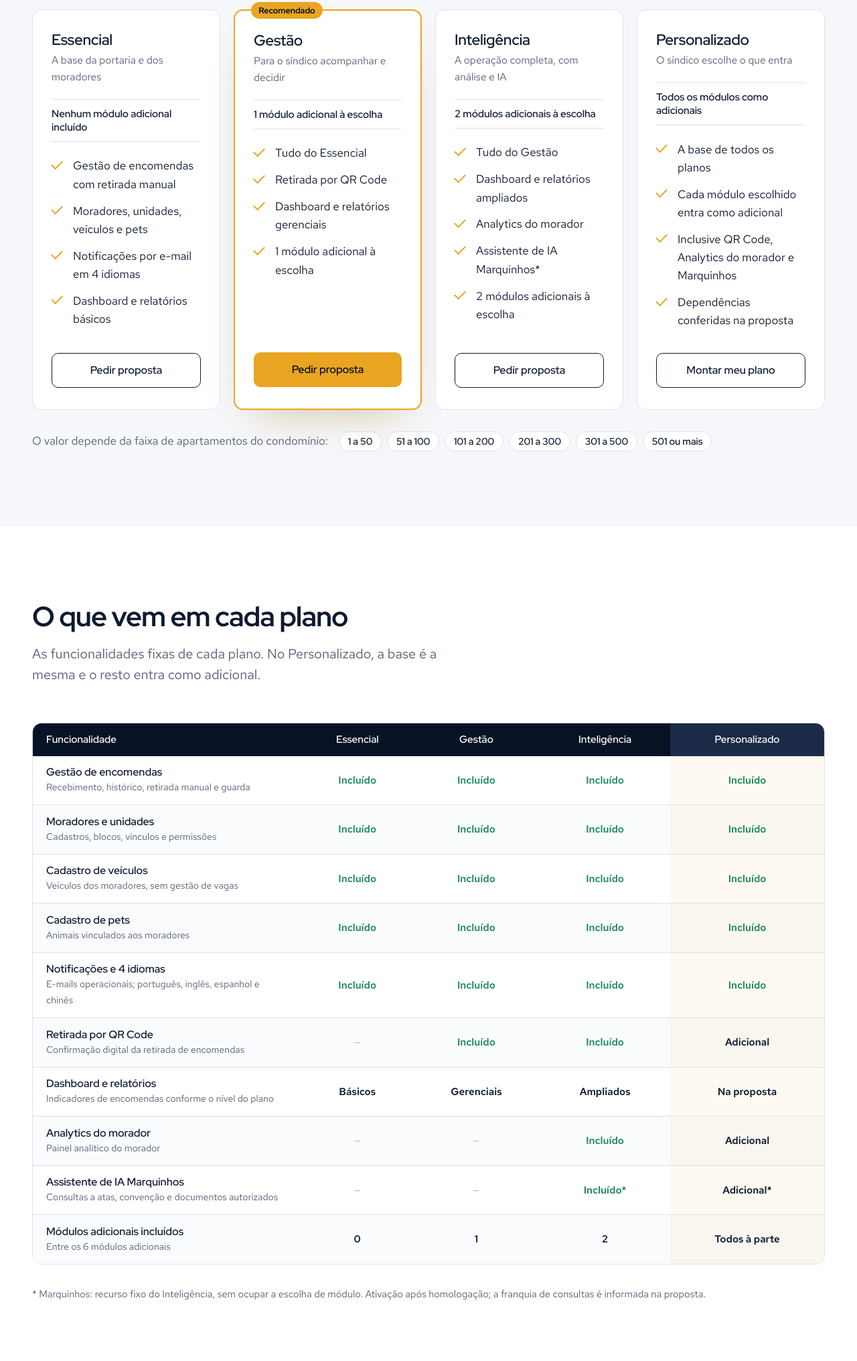
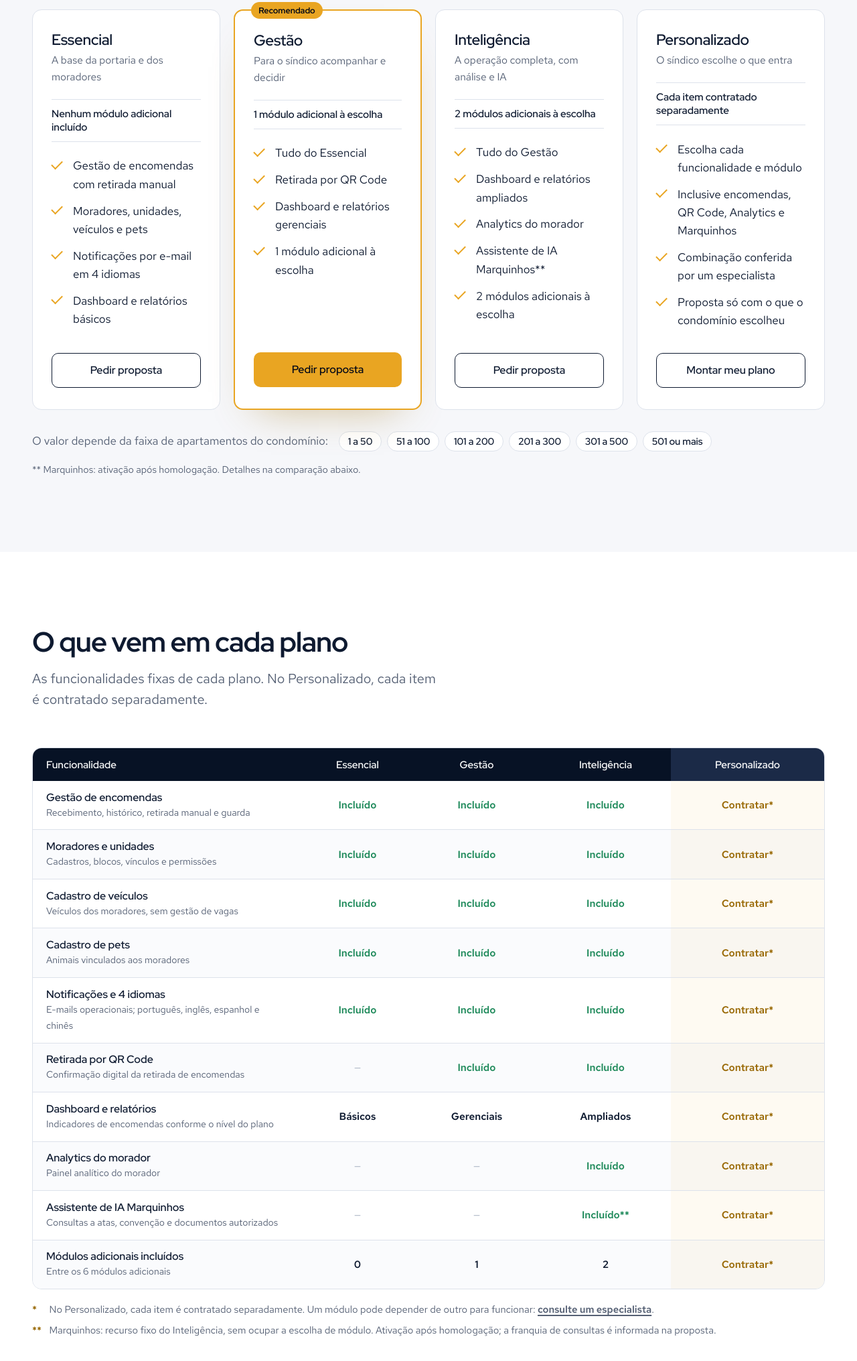
Before and after one commit to arcanos-solucoes-inteligentes/arcanos-site, an Astro site: page /planos in a window 1280 px wide. Shown: the part 548-2580 px from the top of the page at 67% size. Built offline with nearby package versions, Linux system fonts and the light colour scheme; Astro itself is replaced by a stand-in of ours.

Commit message:
feat(planos): coluna Personalizado com 'Contratar*' e legenda de dependências
Na comparação de planos, o Personalizado não mostra mais 'Incluído':
todas as linhas dizem 'Contratar*', porque cada item é contratado
separadamente. A legenda '*' avisa que um módulo pode depender de outro
para funcionar e leva para o especialista (contato já com o Personalizado
marcado). A nota do Marquinhos passa a usar '**' para não confundir.
Cartão, textos e apresentação de marketing acompanham.

Co-Authored-By: Claude Opus 5.5 <noreply@anthropic.com>

```diff
--- a/marketing/gerar.mjs
+++ b/marketing/gerar.mjs
@@ -151,7 +151,7 @@ S.push(`
       ${kicker("O resto da rotina")}
       <h2 class="h2">Do portão à garagem, o condomínio inteiro no mesmo sistema.</h2>
       <ul class="mods">${mods.map((m) => `<li>${esc(m)}</li>`).join("")}</ul>
-      <p class="peq">* Módulo adicional: o Gestão inclui 1, o Inteligência inclui 2 e os outros são contratados à parte. No Personalizado, todos são adicionais.</p>
+      <p class="peq">* Módulo adicional: o Gestão inclui 1, o Inteligência inclui 2 e os outros são contratados à parte. No Personalizado, tudo é contratado separadamente.</p>
     </div>
     <div class="imgs">${painel("vagas", "Arcondo · Mapa da garagem", "Mapa da garagem com a vaga S1-08 destacada")}<p class="leg">Mapa da garagem: cada vaga com a situação de hoje.</p></div>
   </div>
@@ -197,7 +197,7 @@ S.push(`
 <section class="slide papel">
   <div class="topo">${kicker("Planos")}<h2 class="h2">Três planos, ou um do jeito do seu condomínio.</h2></div>
   <div class="planos">${plans.map((p) => `<article class="plano${p.highlight ? " plano--hi" : ""}${p.custom ? " plano--custom" : ""}"><h3>${esc(p.name)}</h3><p class="fit">${esc(p.fit)}</p><ul>${p.items.map((i) => `<li>${esc(i)}</li>`).join("")}</ul></article>`).join("")}</div>
-  <p class="fecho fecho--l">Valor mensal por condomínio, pela faixa de apartamentos. * Marquinhos: ativação após homologação.</p>
+  <p class="fecho fecho--l">Valor mensal por condomínio, pela faixa de apartamentos. ** Marquinhos: ativação após homologação.</p>
   ${rod()}
 </section>`);
 
--- a/src/data/site.js
+++ b/src/data/site.js
@@ -133,7 +133,7 @@ export const featureGroups = [
   {
     id: "plano",
     title: "Conforme o plano",
-    summary: "Recursos que entram a partir de um plano específico. No Personalizado, entram como adicionais.",
+    summary: "Recursos que entram a partir de um plano específico. No Personalizado, são contratados separadamente.",
     features: [
       { name: "Retirada por QR Code", text: "O morador escaneia o QR Code fixo da portaria e o porteiro confirma a baixa.", tag: "Gestão e Inteligência" },
       { name: "Analytics do morador", text: "Painel com os números e o histórico das encomendas do próprio morador.", tag: "Inteligência" },
@@ -143,7 +143,7 @@ export const featureGroups = [
   {
     id: "adicionais",
     title: "Módulos adicionais",
-    summary: "Seis módulos para escolher. O Gestão inclui 1, o Inteligência inclui 2, e os outros podem ser contratados à parte. No Personalizado, todos são adicionais.",
+    summary: "Seis módulos para escolher. O Gestão inclui 1, o Inteligência inclui 2, e os outros podem ser contratados à parte. No Personalizado, todos são contratados separadamente.",
     features: [
       { name: "Comunicados", text: "Publicação de avisos e informações aos moradores, por push e e-mail.", tag: "Adicional" },
       { name: "Achados e perdidos", text: "Registro, acompanhamento e devolução de objetos, com fotos.", tag: "Adicional" },
@@ -247,14 +247,14 @@ export const plans = [
     name: "Inteligência",
     fit: "A operação completa, com análise e IA",
     modules: "2 módulos adicionais à escolha",
-    items: ["Tudo do Gestão", "Dashboard e relatórios ampliados", "Analytics do morador", "Assistente de IA Marquinhos*", "2 módulos adicionais à escolha"]
+    items: ["Tudo do Gestão", "Dashboard e relatórios ampliados", "Analytics do morador", "Assistente de IA Marquinhos**", "2 módulos adicionais à escolha"]
   },
   {
     id: "personalizado",
     name: "Personalizado",
     fit: "O síndico escolhe o que entra",
-    modules: "Todos os módulos como adicionais",
-    items: ["A base de todos os planos", "Cada módulo escolhido entra como adicional", "Inclusive QR Code, Analytics do morador e Marquinhos", "Dependências conferidas na proposta"],
+    modules: "Cada item contratado separadamente",
+    items: ["Escolha cada funcionalidade e módulo", "Inclusive encomendas, QR Code, Analytics e Marquinhos", "Combinação conferida por um especialista", "Proposta só com o que o condomínio escolheu"],
     custom: true
   }
 ];
@@ -263,26 +263,30 @@ export const plans = [
 export const planMatrix = {
   columns: ["Essencial", "Gestão", "Inteligência", "Personalizado"],
   rows: [
-    { name: "Gestão de encomendas", text: "Recebimento, histórico, retirada manual e guarda", values: ["Incluído", "Incluído", "Incluído", "Incluído"] },
-    { name: "Moradores e unidades", text: "Cadastros, blocos, vínculos e permissões", values: ["Incluído", "Incluído", "Incluído", "Incluído"] },
-    { name: "Cadastro de veículos", text: "Veículos dos moradores, sem gestão de vagas", values: ["Incluído", "Incluído", "Incluído", "Incluído"] },
-    { name: "Cadastro de pets", text: "Animais vinculados aos moradores", values: ["Incluído", "Incluído", "Incluído", "Incluído"] },
-    { name: "Notificações e 4 idiomas", text: "E-mails operacionais; português, inglês, espanhol e chinês", values: ["Incluído", "Incluído", "Incluído", "Incluído"] },
-    { name: "Retirada por QR Code", text: "Confirmação digital da retirada de encomendas", values: ["—", "Incluído", "Incluído", "Adicional"] },
-    { name: "Dashboard e relatórios", text: "Indicadores de encomendas conforme o nível do plano", values: ["Básicos", "Gerenciais", "Ampliados", "Na proposta"] },
-    { name: "Analytics do morador", text: "Painel analítico do morador", values: ["—", "—", "Incluído", "Adicional"] },
-    { name: "Assistente de IA Marquinhos", text: "Consultas a atas, convenção e documentos autorizados", values: ["—", "—", "Incluído*", "Adicional*"] },
-    { name: "Módulos adicionais incluídos", text: "Entre os 6 módulos adicionais", values: ["0", "1", "2", "Todos à parte"] }
+    { name: "Gestão de encomendas", text: "Recebimento, histórico, retirada manual e guarda", values: ["Incluído", "Incluído", "Incluído", "Contratar*"] },
+    { name: "Moradores e unidades", text: "Cadastros, blocos, vínculos e permissões", values: ["Incluído", "Incluído", "Incluído", "Contratar*"] },
+    { name: "Cadastro de veículos", text: "Veículos dos moradores, sem gestão de vagas", values: ["Incluído", "Incluído", "Incluído", "Contratar*"] },
+    { name: "Cadastro de pets", text: "Animais vinculados aos moradores", values: ["Incluído", "Incluído", "Incluído", "Contratar*"] },
+    { name: "Notificações e 4 idiomas", text: "E-mails operacionais; português, inglês, espanhol e chinês", values: ["Incluído", "Incluído", "Incluído", "Contratar*"] },
+    { name: "Retirada por QR Code", text: "Confirmação digital da retirada de encomendas", values: ["—", "Incluído", "Incluído", "Contratar*"] },
+    { name: "Dashboard e relatórios", text: "Indicadores de encomendas conforme o nível do plano", values: ["Básicos", "Gerenciais", "Ampliados", "Contratar*"] },
+    { name: "Analytics do morador", text: "Painel analítico do morador", values: ["—", "—", "Incluído", "Contratar*"] },
+    { name: "Assistente de IA Marquinhos", text: "Consultas a atas, convenção e documentos autorizados", values: ["—", "—", "Incluído**", "Contratar*"] },
+    { name: "Módulos adicionais incluídos", text: "Entre os 6 módulos adicionais", values: ["0", "1", "2", "Contratar*"] }
   ],
-  note: "* Marquinhos: recurso fixo do Inteligência, sem ocupar a escolha de módulo. Ativação após homologação; a franquia de consultas é informada na proposta."
+  // Legenda: "*" é do Personalizado (pedido do comercial); "**" é a nota do Marquinhos da tabela.
+  legend: [
+    { mark: "*", text: "No Personalizado, cada item é contratado separadamente. Um módulo pode depender de outro para funcionar:", link: { label: "consulte um especialista", href: "/contato/?plano=personalizado" } },
+    { mark: "**", text: "Marquinhos: recurso fixo do Inteligência, sem ocupar a escolha de módulo. Ativação após homologação; a franquia de consultas é informada na proposta." }
+  ]
 };
 
 // O que depende do quê, para montar o Personalizado sem combinação que não funciona.
 // Evidência no código: PARKING_MAP fica sobre o PARKING_SPOTS (ParkingMapsController);
 // as ações do Marquinhos passam pelo [RequiresModule] do endpoint (AssistantEndpointInvoker).
 export const dependencias = [
-  { item: "Retirada por QR Code e Analytics do morador", rule: "Funcionam sobre a Gestão de encomendas, que já vem em todos os planos." },
-  { item: "Gestão de vagas", rule: "Usa o cadastro de veículos e de moradores, também incluídos em todos os planos." },
+  { item: "Retirada por QR Code e Analytics do morador", rule: "Funcionam sobre a Gestão de encomendas." },
+  { item: "Gestão de vagas", rule: "Usa o cadastro de moradores e unidades e o cadastro de veículos." },
   { item: "Mapa e sorteio de vagas", rule: "Só funcionam com o módulo Gestão de vagas contratado." },
   { item: "Validação externa de reservas", rule: "Faz parte de Reservas de ambientes e não é contratada separadamente." },
   { item: "Chamados e ouvidoria; Controle de acesso e visitantes", rule: "Cada par é um único módulo e vem junto." },
--- a/src/pages/planos.astro
+++ b/src/pages/planos.astro
@@ -6,7 +6,7 @@ import { plans, planMatrix, featureGroups, dependencias, implantacao, faixas, fa
 // Conteúdo da tabela comercial "Planos e módulos do aplicativo" (nov/2026).
 // O site não publica preços: o valor sai na proposta, pela faixa de apartamentos.
 const adicionais = featureGroups.find((g) => g.id === "adicionais");
-const marca = (v) => (v === "—" ? "nao" : v.startsWith("Incluído") ? "sim" : "nivel");
+const marca = (v) => (v === "—" ? "nao" : v.startsWith("Incluído") ? "sim" : v.startsWith("Contratar") ? "contratar" : "nivel");
 ---
 
 <BaseLayout
@@ -40,6 +40,7 @@ const marca = (v) => (v === "—" ? "nao" : v.startsWith("Incluído") ? "sim" :
         <p>O valor depende da faixa de apartamentos do condomínio:</p>
         <ul>{faixas.map((f) => <li>{f}</li>)}</ul>
       </div>
+      <p class="muted plans-nota">** Marquinhos: ativação após homologação. Detalhes na comparação abaixo.</p>
     </div>
   </section>
 
@@ -47,7 +48,7 @@ const marca = (v) => (v === "—" ? "nao" : v.startsWith("Incluído") ? "sim" :
     <div class="wrap">
       <div class="sec-head">
         <h2 class="h2">O que vem em cada plano</h2>
-        <p class="lead muted">As funcionalidades fixas de cada plano. No Personalizado, a base é a mesma e o resto entra como adicional.</p>
+        <p class="lead muted">As funcionalidades fixas de cada plano. No Personalizado, cada item é contratado separadamente.</p>
       </div>
       <p class="matrix-dica">Deslize a tabela para o lado para ver os quatro planos.</p>
       <div class="matrix-wrap" role="region" aria-label="Comparação dos planos" tabindex="0">
@@ -65,7 +66,11 @@ const marca = (v) => (v === "—" ? "nao" : v.startsWith("Incluído") ? "sim" :
           </tbody>
         </table>
       </div>
-      <p class="muted mt-2 matrix-note">{planMatrix.note}</p>
+      <ul class="matrix-legenda">
+        {planMatrix.legend.map((l) => (
+          <li><span class="matrix-legenda__mark">{l.mark}</span><span>{l.text}{l.link && <> <a class="link" href={l.link.href}>{l.link.label}</a>.</>}</span></li>
+        ))}
+      </ul>
     </div>
   </section>
 
@@ -79,7 +84,7 @@ const marca = (v) => (v === "—" ? "nao" : v.startsWith("Incluído") ? "sim" :
         <div><b>Essencial</b><span>Nenhum incluído</span></div>
         <div><b>Gestão</b><span>1 à escolha</span></div>
         <div><b>Inteligência</b><span>2 à escolha</span></div>
-        <div><b>Personalizado</b><span>Todos como adicionais</span></div>
+        <div><b>Personalizado</b><span>Todos contratados à parte</span></div>
       </div>
       <ul class="addons">
         {adicionais.features.map((f) => (<li><h3>{f.name}</h3><p>{f.text}</p></li>))}
@@ -94,9 +99,9 @@ const marca = (v) => (v === "—" ? "nao" : v.startsWith("Incluído") ? "sim" :
         <p class="kicker">Plano personalizado</p>
         <h2 class="h2">Escolha os módulos um a um. A gente confere se a combinação funciona.</h2>
         <p class="lead muted" style="margin-top:1rem">
-          O Personalizado parte da base de todos os planos. Todo o resto, dos seis módulos à retirada por QR Code,
-          ao Analytics do morador e ao Marquinhos, entra como adicional escolhido pelo síndico. Alguns recursos
-          dependem de outros, e a proposta já sai com essas dependências resolvidas.
+          No Personalizado, o síndico escolhe cada funcionalidade e cada módulo, inclusive a gestão de encomendas,
+          a retirada por QR Code, o Analytics do morador e o Marquinhos. Cada item é contratado separadamente.
+          Alguns dependem de outros para funcionar, e um especialista confere a combinação antes da proposta.
         </p>
         <a class="btn btn--ouro mt-2" href="/contato/?plano=personalizado">Montar meu plano</a>
       </div>
--- a/src/styles/global.css
+++ b/src/styles/global.css
@@ -429,6 +429,11 @@ ul { margin: 0; padding: 0; list-style: none; }
 .v--nao { color: #a3adbd; }
 .v--nivel { font-weight: 600; color: var(--tinta); }
 .matrix-note { font-size: .92rem; }
+.plans-nota { margin-top: .9rem; font-size: .9rem; }
+.v--contratar { font-weight: 600; color: var(--ouro-texto); }
+.matrix-legenda { margin-top: 1.1rem; display: grid; gap: .45rem; font-size: .92rem; color: var(--nevoa); }
+.matrix-legenda li { display: grid; grid-template-columns: 1.6rem 1fr; }
+.matrix-legenda__mark { font-weight: 700; color: var(--ouro-texto); }
 .matrix-dica { display: none; font-size: .88rem; color: var(--nevoa); margin-bottom: .6rem; }
 @media (max-width: 800px) {
   .matrix-dica { display: block; }
```
Also changed, not shown: marketing/apresentacao.html (+3 -3 lines), 1 other file.
